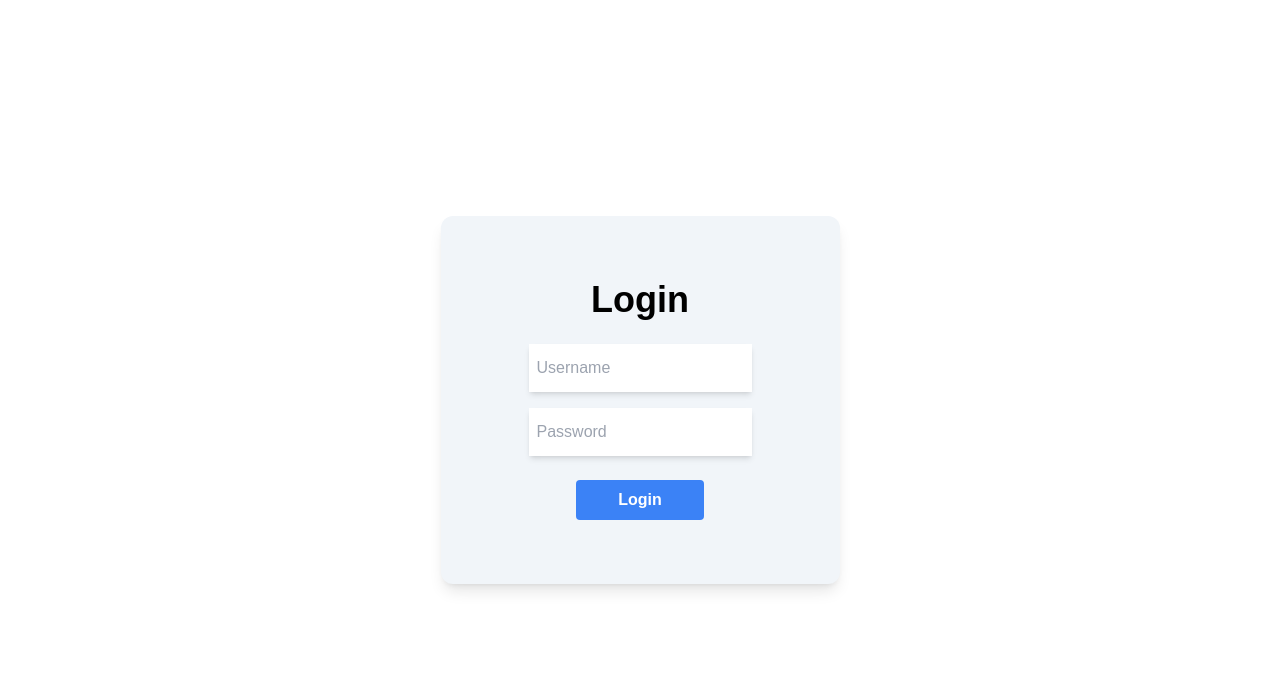
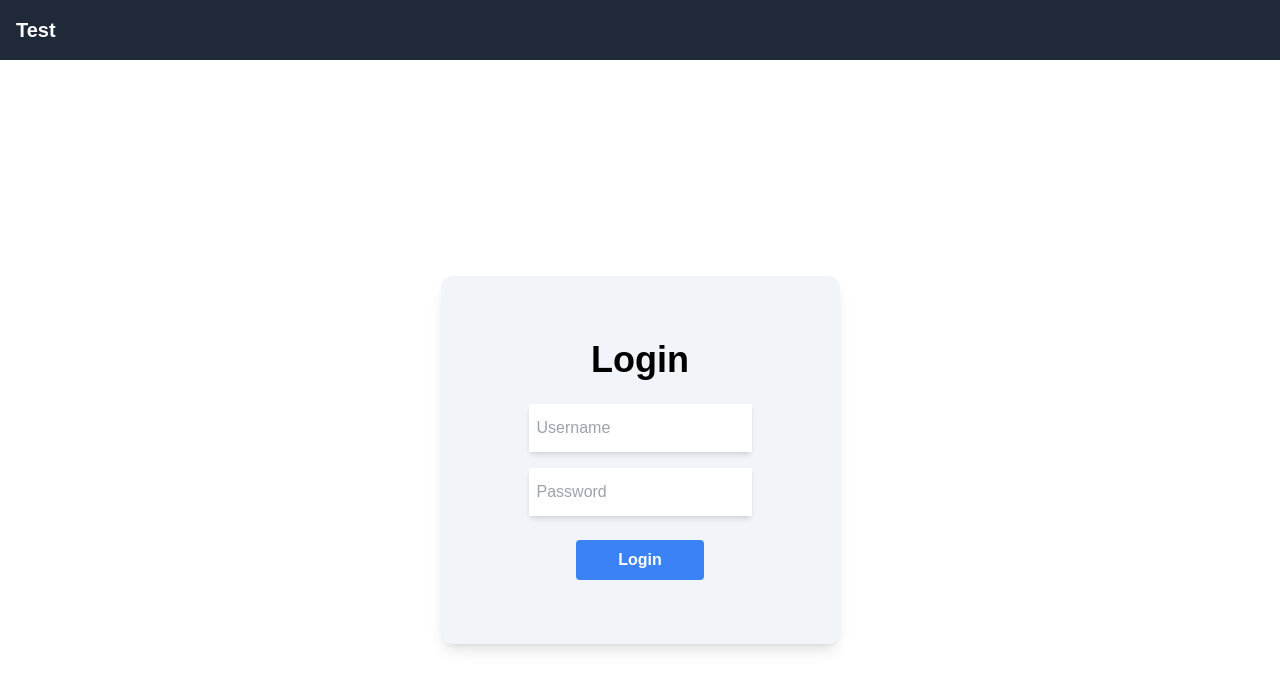
Before and after one commit to alvinbengeorge/test-frontend, a Next.js app in the folder client/: page / in a window 1280 px wide. Shown: the top 690 px of the page. Built offline with nearby package versions, Linux system fonts and the light colour scheme.

Commit message:
fix: logic for screen2

```diff
--- a/client/src/app/dashboard/page.tsx
+++ b/client/src/app/dashboard/page.tsx
@@ -180,10 +180,16 @@ export default function Home() {
                         subValueCenterCode &&
                         valueCenterCode &&
                         cash &&
-                        stock &&
-                        postGlobalInstalled &&
-                        Object.values(postGlobalConfig).includes(true)
+                        stock
                       ) {
+                        if (!postGlobalInstalled) {
+                          setPostGlobalConfig({
+                            boxKey: false,
+                            eBill: false,
+                            EMO: false,
+                          });
+                        }
+
                         setScreen(screen + 1);
                       } else {
                         alert("Please fill all the fields");
--- a/client/src/app/page.tsx
+++ b/client/src/app/page.tsx
@@ -10,7 +10,14 @@ const LoginPage: React.FC = () => {
   const router = useRouter();
 
   return (
+    <section>
+      <nav className="bg-gray-800 w-full p-4">
+        <div className="container mx-auto flex justify-between items-center">
+          <div className="text-white font-bold text-xl">Test</div>
+        </div>
+      </nav>
       <div className="grid place-items-center h-screen">
+
         <div className="bg-slate-100 p-16 rounded-xl shadow-lg hover:shadow-2xl hover:bg-slate-200 duration-300">
           <h1 className="font-bold text-4xl text-center">Login</h1>
           <div className="grid place-items-center p-4 ">
@@ -37,6 +44,7 @@ const LoginPage: React.FC = () => {
           </div>
         </div>
       </div>
+    </section>
   );
 };
 
```
Lines whose indentation alone changed are shown as unchanged.
